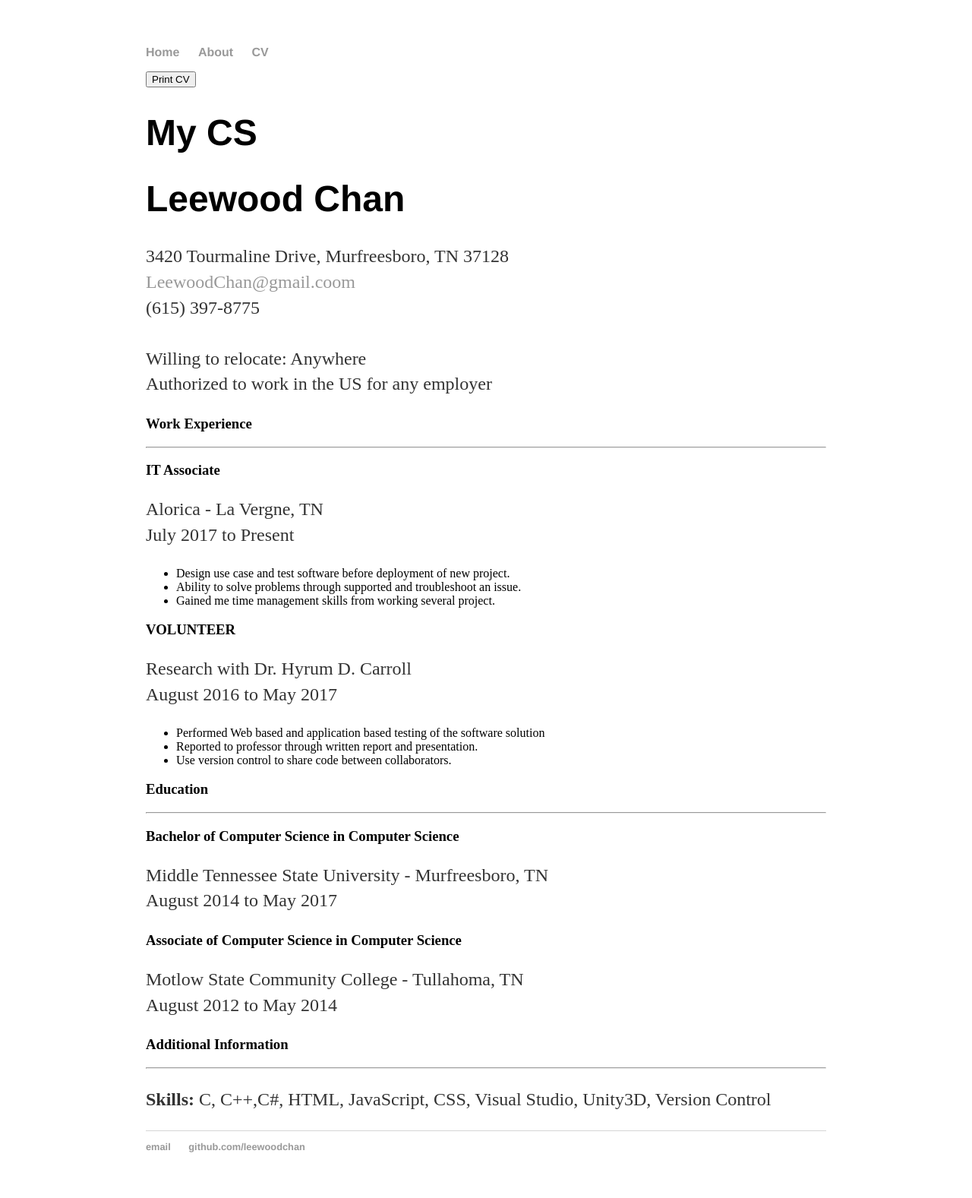
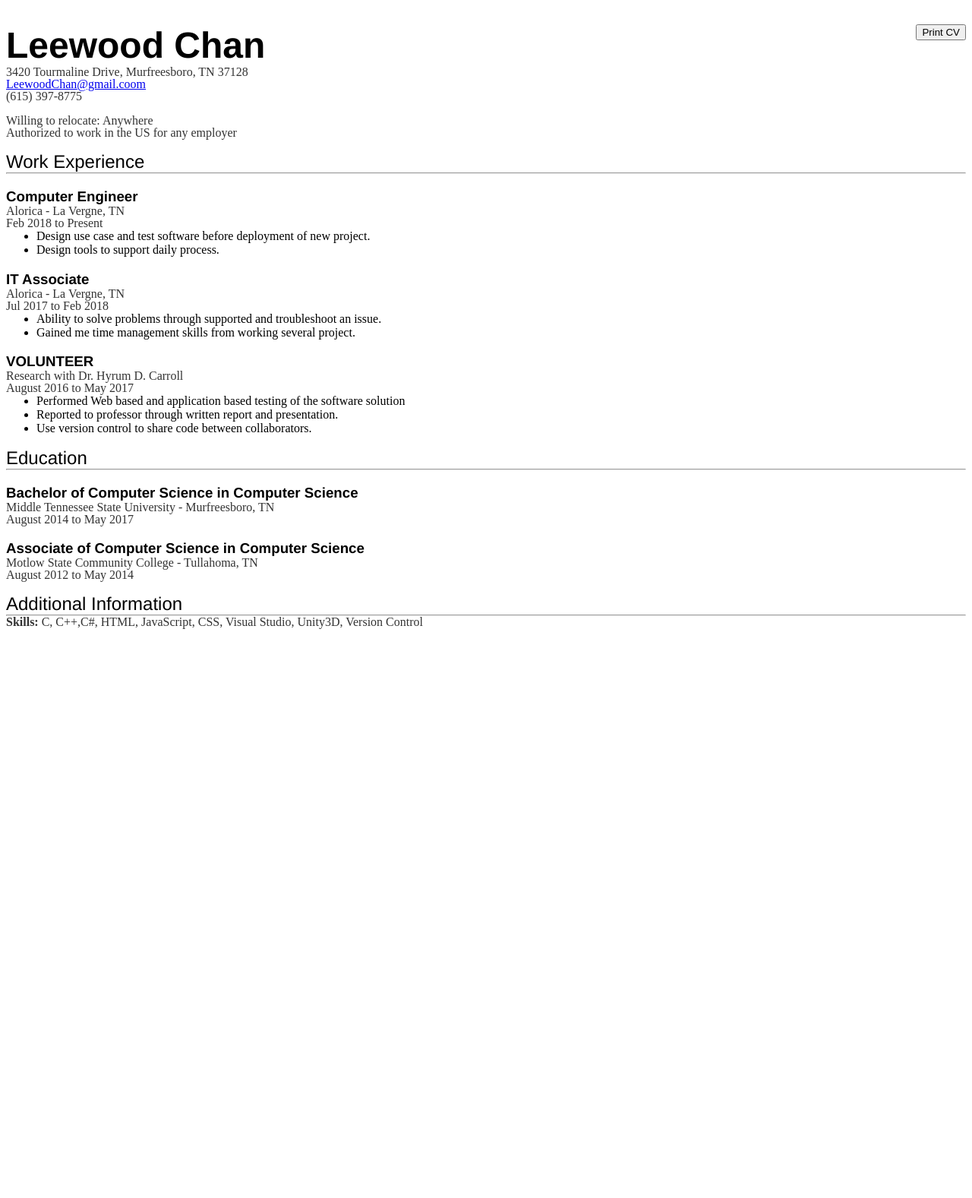
Before and after one commit to LeewoodChan/LeewoodChan.github.io, a Jekyll site: the page cv/index.html, which Jekyll copies as it is, in a window 1280 px wide. Shown: the whole page at 76% size. Built offline with Jekyll 4.4.1, drawn with Linux system fonts in a browser that asks for light colours; after the commit the page ends 900 px from its top, so only the background shows below that.

Commit message:
Update index.html
update css

```diff
--- a/cv/index.html
+++ b/cv/index.html
@@ -1,7 +1,63 @@
----
-layout: default
-title: Leewood Chan
----
+<!DOCTYPE html>
+<HTML>
+<head>
+	<link rel="stylesheet" type="text/css" href="main.css">
+</head>
+<BODY>
+
+<style>
+
+#mainheader{
+	font-size: 1.5em;
+	margin-top: 0 !important;
+	margin-bottom: 0 !important;
+	font-weight:normal
+}
+
+#listheader{
+	margin-bottom: 0 !important;
+
+}
+
+#summary{
+	margin-bottom: 0 !important;
+}
+
+#print-content{
+	float: right;
+}
+
+h1 {
+    font-size: 3em;
+    font-family:'Helvetica', 'Arial', 'Sans-Serif';
+	margin-bottom: 0;
+}
+
+h3 {
+
+    font-family:'Helvetica', 'Arial', 'Sans-Serif';
+}
+hr {
+  padding: 0 !important;
+  margin: 0 !important;
+}
+
+ul {
+  padding-top: 0 !important;
+  margin-top: 0 !important;
+}
+p {
+    font-size: 1em;
+    line-height: 1em;
+    color: #333;
+	margin-top: 0;
+
+
+
+}
+</style>
+
+
 <div id="print-content">
  <form>
   <input type="button" onclick="printDiv('CV-Content')" value="Print CV"/>
@@ -9,7 +65,6 @@ title: Leewood Chan
 </div>
 
 <div class="blurb">
-<h1>My CS</h1>
 	<div id="CV-Content">
 		<H1>Leewood Chan</H1>
 		<p>3420 Tourmaline Drive, Murfreesboro, TN 37128<br>
@@ -18,21 +73,31 @@ title: Leewood Chan
 		Willing  to relocate: Anywhere<br>
 		Authorized to work in the US for any employer</p>
 
-		<H3>Work Experience</H3>
+		<H3 id="mainheader">Work Experience</H3>
 		<hr>
-		<H3>IT Associate</H3>
-		<p>
+
+		<H3 id="listheader">Computer Engineer</H3>
+		<p id="summary">
 			Alorica - La Vergne, TN<br>
-			July 2017 to Present
+			Feb 2018 to Present
 		</p>
 		<ul>
 			<li>Design use case and test software before deployment of new project.</li>
+			<li>Design tools to support daily process.</li>
+		</ul>
+
+		<H3 id="listheader">IT Associate</H3>
+		<p id="summary">
+			Alorica - La Vergne, TN<br>
+			Jul 2017 to Feb 2018
+		</p>
+		<ul>
 			<li>Ability to solve problems through supported and troubleshoot an issue.</li>
 			<li>Gained me time management skills from working several project.</li>
 		</ul>
 
-		<H3>VOLUNTEER</H3>
-		<p>
+		<H3 id="listheader">VOLUNTEER</H3>
+		<p id="summary">
 			Research with Dr. Hyrum D. Carroll<br>
 			August 2016 to May 2017
 		</p>
@@ -42,21 +107,21 @@ title: Leewood Chan
 			<li>Use version control to share code between collaborators.</li>
 		</ul>
 
-		<H3>Education</H3>
+		<H3 id="mainheader">Education</H3>
 		<hr>
-		<H3>Bachelor of Computer Science in Computer Science</H3>
+		<H3 id="listheader">Bachelor of Computer Science in Computer Science</H3>
 		<p>
 			Middle Tennessee State University - Murfreesboro, TN<br>
 			August 2014 to May 2017
 		</p>
 
-		<H3>Associate of Computer Science in Computer Science</H3>
+		<H3 id="listheader">Associate of Computer Science in Computer Science</H3>
 		<p>
 			Motlow State Community College - Tullahoma, TN<br>
 			August 2012 to May 2014
 		</p>
 
-		<H3>Additional Information</H3>
+		<H3 id="mainheader">Additional Information</H3>
 		<hr>
 		<p>
 			<b>Skills:</b> C, C++,C#, HTML, JavaScript, CSS, Visual Studio, Unity3D, Version Control
@@ -77,4 +142,10 @@ title: Leewood Chan
         w.print();
         w.close();
     }
+
+
 </script>
+
+
+</BODY>
+</HTML>
```
